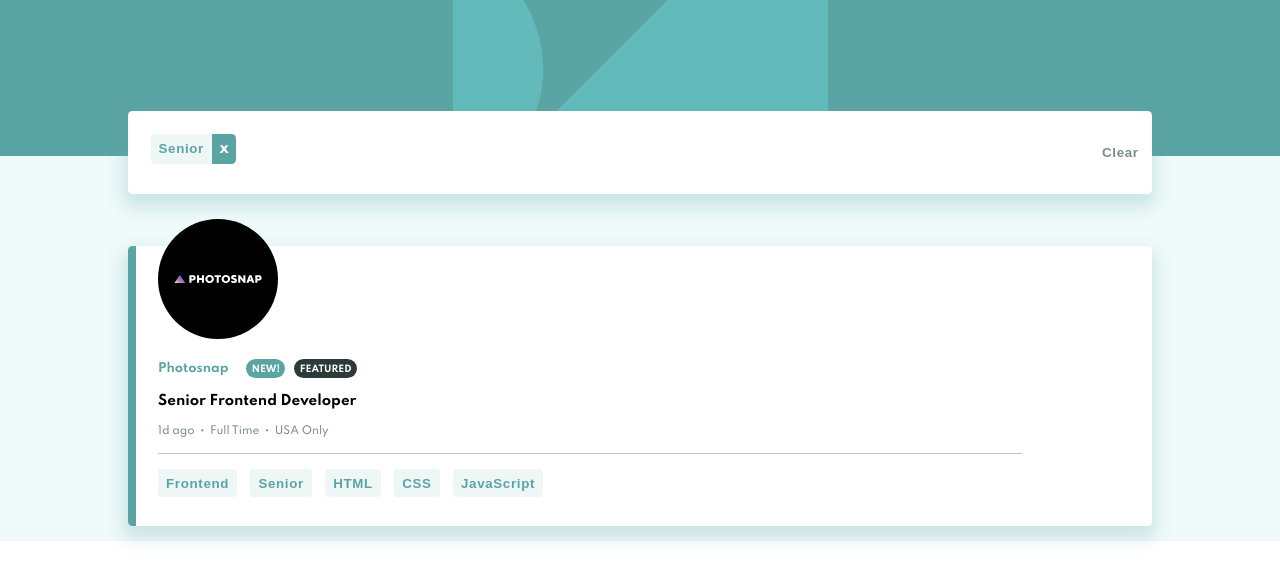
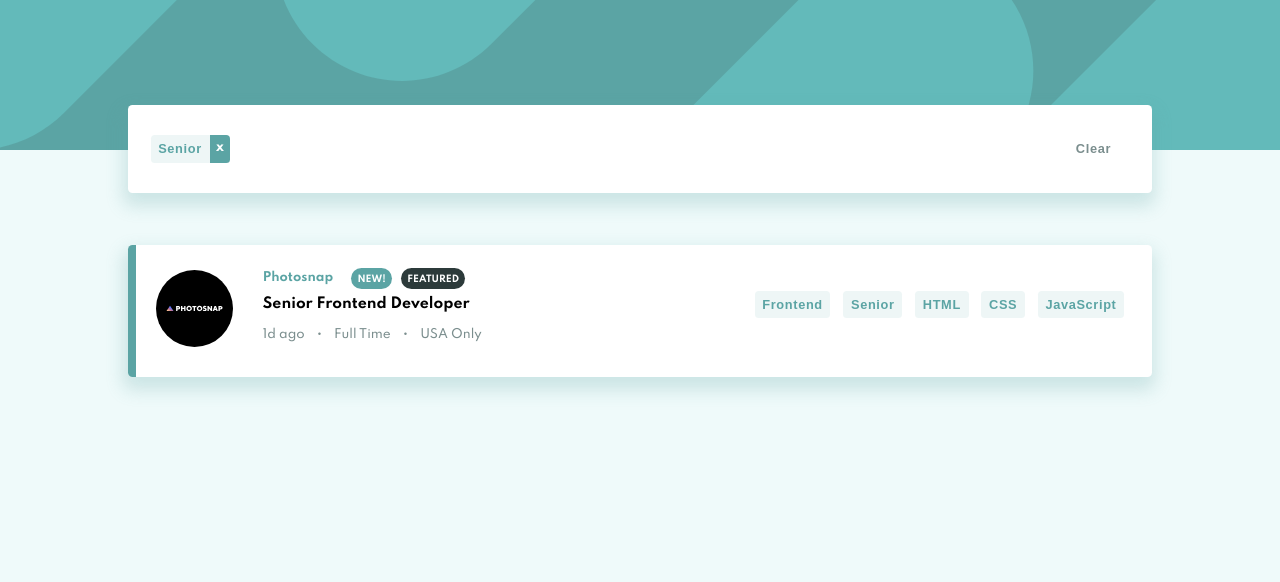
Before and after one commit to laura-2035/job-listings, a React (Create React App) app: page / in a window 1280 px wide. Both pictures are taken after a click on the button "Senior". Shown: the top 582 px of the page. Built offline with nearby package versions, Linux system fonts and the light colour scheme.

Commit message:
Filter, desktop layout

```diff
--- a/src/components/Button.jsx
+++ b/src/components/Button.jsx
@@ -2,7 +2,7 @@ import '../scss/components/Button.scss'
 import {useFilter} from '../providers/filter'
 
 
-export default (props) => {
+function Button (props){
 
     const { filters, setFilter } = useFilter()
 
@@ -25,12 +25,23 @@ export default (props) => {
         }
     }
 
+    const removeAll = () =>{
+
+        setFilter({
+            current: []
+        })
+    }
+
 
     if(props.op === 'add'){
         return <button className="filter" onClick={() => addFilter(props.value)}>{props.value}</button>
-    }else{
+    }else if(props.op === 'clear'){
+        return <button className="clear-button" onClick={() => removeAll()}>Clear</button>
+    }
+    else{
         return <div className="filter-block"><button className="filter" >{props.value}</button><span className="remove-filter" onClick={() => removeFilter(props.value)}>x</span></div>
 
     }
 
 }
+export default Button
--- a/src/components/Filter.jsx
+++ b/src/components/Filter.jsx
@@ -1,7 +1,7 @@
-import React, { useState } from 'react'
 import '../scss/components/Filter.scss'
 import { useFilter } from '../providers/filter'
 import Button from './Button'
+
 function Filter() {
 
     const { filters} = useFilter()
@@ -21,7 +21,7 @@ function Filter() {
                         {renderButtons()}
                         {/* <div className="filter-block"><button className="filter">HTML</button><span className="remove-filter">x</span></div> */}
                     </div>
-                    <button className="clear-button">Clear</button>
+                    <Button op="clear"></Button>
                 </div>
             )
         }else{
--- a/src/components/Job.jsx
+++ b/src/components/Job.jsx
@@ -1,35 +1,57 @@
-import React, { Component } from 'react'
+import { useState } from 'react'
 import JobData from '../data/data.json'
-import { FilterProvider, useFilter } from '../providers/filter'
+import { useFilter } from '../providers/filter'
 import '../scss/components/Job.scss'
 import Button from './Button'
-import Filter from './Filter'
+
 
 const Job = () => {
 
-	const { filters} = useFilter()
+	const { filters } = useFilter()
+
 	const filterList = [...filters.current]
 	const getJobs = () => {
-	const excludeColumns = ['id', 'company', 'logo', 'new', 'featured', 'position', 'postedAt', 'contract', 'location']
-		const getJobsByFilter = () =>{
-			if(filterList.length ===  0){
+		// const excludeColumns = ['id', 'company', 'logo', 'new', 'featured', 'position', 'postedAt', 'contract', 'location']
+		//Get jobs with filters
+		const getJobsByFilter = () => {
+			if (filterList.length === 0) {
 				return JobData.map((job) => {
+					//Adding tag to jobs objects
+					Object.assign(job, {
+						filters: [job.role, job.level, ...job.languages, ...job.tools]
+					})
+
 					return jobCardRender(job)
 				})
-			}else{
-				let filteredData
-				filterList.forEach((filterItem)=>{
-					filteredData = JobData.filter(item =>{
-						return Object.keys(item).some(key =>
-							excludeColumns.includes(key) ? false : item[key].toString().includes(filterItem)
-						)
+			} else {
+
+				return JobData.map((job) => {
+					//Adding tag to jobs objects
+					Object.assign(job, {
+						filters: [job.role, job.level, ...job.languages, ...job.tools]
 					})
-				} )
+					const jobHasFilters = filterList.every(fl => {
+						return job.filters.includes(fl)
+					})
 
-				return filteredData.map((job) => {
-					return jobCardRender(job)
+					return jobHasFilters ? jobCardRender(job) : false
+
 				})
+
+				// let filteredData
+				// // console.log('------------------Iteração do:', filterItem)
+				// filteredData = JobData.filter(item => {
+				// 	console.log('-------------Item ', item)
+				// 	return Object.keys(item).some(key => {
+				// 		console.log('==========Key ',key)
+				// 		return excludeColumns.includes(key) ? false : item[key].toString().includes(filterList)
+				// 	})
+				// })
+				// return filteredData.map((job) => {
+				// 	return jobCardRender(job)
+				// })
 			}
+
 		}
 		return (
 			<div className="job-wrapper">
@@ -76,8 +98,9 @@ const Job = () => {
 				{renderFeaturedCard()}
 				<div className="job-card-wrapper">
 					<div className="company-logo">
-						<img src={job.logo}></img>
+						<img src={job.logo} alt={job.company}></img>
 					</div>
+					<div className="info">
 						<div className="company-wrapper">
 							<p className="company-name">{job.company}</p>
 							{renderNew()}
@@ -93,6 +116,7 @@ const Job = () => {
 								<span><p>{job.contract}</p></span>
 								<span><p>&bull;</p></span>
 								<span><p>{job.location}</p></span>
+							</div>
 						</div>
 					</div>
 					<div className="divider"></div>
--- a/src/components/Teste.jsx
+++ b/src/components/Teste.jsx
@@ -1,56 +1,29 @@
-import React, { useContext, Component } from 'react'
-import { useFilter } from '../providers/filter'
+import { useState } from 'react'
+import JobData from '../data/data.json'
 
-const Teste = () => {
 
-    const { filter, setFilter } = useFilter()
+export default props =>{
 
-    //Apparently is working as intended...
-    const updateFilter = (param) => {
+    const [teste, setTesteState] = useState({
+        testes: []
+    })
 
-        const currentFilter = filter.current
-        if (!currentFilter.includes(param)) {
-
-            setFilter({
-                current: [...filter.current, param]
-            })
-
-        }
-
-    }
-    //Must be called on updateFilter, review this later
-    const renderButton = () => {
-        console.log(filter)
-        if (filter.current) {
-            return filter.current.map((current) => {
-                return <h1>Olá {current}</h1>
-            })
-
-        }
-
+    let aux = []
+    const dataFromTeste = () =>{
+        return JobData.map(jb =>{
+            let obj = {jb}
+            aux.push(obj)
+            aux = {
+                tags: 'teste'
+            }
+            console.log(aux)
+            return <div>{aux.tags}</div>
+        })
     }
 
-    const removeFilter = (param) => {
-        let newFilters = [...filter.current]
-        if (newFilters.includes(param)) {
-            const index = newFilters.indexOf(param)
-            newFilters.splice(index, 1)
-            setFilter({
-                current: [...newFilters]
-            })
-             console.log('Removed '+ param)
-        }
-    }
     return (
-        <div>
-            <button onClick={() => { updateFilter('Javascript') }}>Add Java</button>
-            <button onClick={() => { updateFilter('HTML') }}>Add HTML</button>
-            <button onClick={() => { updateFilter('CSS') }}>Add CSS</button>
-            <button onClick={() => { updateFilter('Node') }}>Add Node</button>
-            <button onClick={() => { removeFilter('HTML') }}>Remove HTML</button>
-            <button onClick={() => { removeFilter('Javascript') }}>Remove Javascript</button>
-            {renderButton()}
-        </div>
+        dataFromTeste()
     )
+
+
 }
-export default Teste
--- a/src/index.scss
+++ b/src/index.scss
@@ -7,25 +7,37 @@
     margin: 0;
     padding: 0;
 }
+html{
+    background-color: $bg-color;
+}
 body{
     font-size: 15px;
     font-family: 'Spartan', monospace;
     box-sizing: border-box;
+    height: 100vh;
 }
 
+#root{
+    height: 100%;
+}
+.container{
+    height: auto;
+    width: 100%;
 
-.container{
-    background-color: $bg-color;
-    height: 100%;
-    width: 100%;
+}
+.top-bg{
+    background-color: $primary-color;
+    background-image: url('./images/bg-header-mobile.svg');
+    background-repeat: no-repeat;
+    background-position-x: center;
+    background-size: cover;
+    min-height: 20%;
+    height: 10em;
+    margin-bottom: 5em;
+
+}
+@media (min-width: 375px){
     .top-bg{
-        background-color: $primary-color;
-        // background-image: url('./images/bg-header-mobile.svg');
-        // background-repeat: no-repeat;
-        // background-position-x: center;
-        width: 100%;
-        @include flexContent(center, center, row);
-        margin-bottom: 5em;
-
+        background-image: url('./images/bg-header-desktop.svg');
     }
 }
--- a/src/main/App.jsx
+++ b/src/main/App.jsx
@@ -1,17 +1,16 @@
 import Filter from '../components/Filter'
 import Job from '../components/Job'
 import backgroundImage from '../images/bg-header-mobile.svg'
+import {FilterProvider} from '../providers/filter'
 import Teste from '../components/Teste'
-import {FilterProvider} from '../providers/filter'
-
 function App(){
 
     return(
         <FilterProvider>
-            {/* <Teste></Teste> */}
+        {/* <Teste></Teste> */}
         <div className="container">
             <div className="top-bg">
-                <img src={backgroundImage}></img>
+                {/* <img src={backgroundImage}></img> */}
             </div>
             <main>
                 <Filter></Filter>
--- a/src/scss/components/Button.scss
+++ b/src/scss/components/Button.scss
@@ -1,5 +1,6 @@
 @import '../utils/typography';
 @import '../utils/variables';
+@import '../utils/animations';
 
 .filter{
     border: none;
@@ -11,5 +12,26 @@
         background-color: $primary-color;
         color: white;
         cursor: pointer;
+        animation: bounce 400ms;
+    }
+    &:active{
+        animation: bounce 200ms;
+
     }
 }
+.remove-filter{
+    background-color: $primary-color;
+    border-top-right-radius: .3em;
+    border-bottom-right-radius: .3em;
+    padding: .4em .5em;
+    &:hover{
+        background-color: $job-title-color;
+        cursor: pointer;
+
+    }
+}
+.clear-button{
+    border: none;
+    background-color: white;
+    margin: 0 4% 0 0;
+}
--- a/src/scss/components/Filter.scss
+++ b/src/scss/components/Filter.scss
@@ -11,19 +11,17 @@
     top: 0;
     box-shadow: -1px 9px 17px 4px rgba(91,164,164,0.24);
     @include flexContent(center, center, row);
+    animation: fadeIn 100ms;
+    &:after{
+        animation: fadeIn 100ms reverse;
+    }
     & > * {
         margin: 1.5em 1.5em 1em 1.5em;
     }
     .filters-wrapper{
         flex-grow: 1;
-        margin-right: 0;
+        margin-top: 2em;
     }
-    .clear-button{
-        border: none;
-        background-color: white;
-        margin: 0 1em 0 0;
-    }
-
 
 }
 
@@ -36,14 +34,5 @@
         border-top-right-radius: 0;
         border-bottom-right-radius: 0;
     }
-    .remove-filter{
-        background-color: $primary-color;
-        border-top-right-radius: .3em;
-        border-bottom-right-radius: .3em;
-        padding: .4em .5em;
-        &:hover{
-            background-color: $job-title-color;
-            cursor: pointer;
-        }
-    }
+
 }
--- a/src/scss/components/Job.scss
+++ b/src/scss/components/Job.scss
@@ -15,8 +15,9 @@
 
     .job-card-wrapper{
         flex-grow: 1;
+        margin-left: 2%;
         & > * {
-            margin: 1em 1.5em;
+            margin: 1.5em 1em;
         }
     }
     .company-wrapper{
@@ -29,7 +30,7 @@
             color: white;
             @include flexContent(center, center, column);
 
-            padding: .6em .6em .3em .6em;
+            padding: .7em .7em .4em .7em;
             text-align: center;
             margin-left: 1em;
 
@@ -45,7 +46,7 @@
     .company-logo{
         margin-top: -1.8em;
         img {
-            width: min(20%, 15vh);
+            width: max(3.5em, 8vw);
         }
     }
     .job-position:hover{
@@ -58,9 +59,9 @@
             margin-top: .5em;
             margin-bottom: 1em;
         }
-        .job-additional-info{
-            gap: .5em;
-        }
+    }
+    .job-additional-info{
+        gap: .5em;
     }
     .divider{
         width: 85%;
@@ -77,5 +78,30 @@
     margin: 0;
     border-top-left-radius: .3em;
     border-bottom-left-radius: .3em;
+}
 
+@media screen and (min-width: 960px){
+
+    .job-card{
+
+        .job-card-wrapper{
+            @include flexContent(center, flex-start, row);
+            .company-logo{
+                margin-top: 1.5em;
+                margin-left:0;
+                img {
+                    width: clamp(2em, 6vw, 30vh);
+                }
+            }
+            .info{
+                flex-grow: 1;
+            }
+        }
+        .job-additional-info{
+            gap: 1em;
+        }
+        .divider{
+            display: none;
+        }
+    }
 }
--- a/src/scss/utils/_typography.scss
+++ b/src/scss/utils/_typography.scss
@@ -14,35 +14,38 @@
 
 .company-name{
     color: $primary-color;
-    font-size: .8em;
+    font-size: clamp(.8em, .8vw, 30vh);
     font-weight: 700;
 }
 .job-tag{
     font-weight: 700;
     text-transform: uppercase;
-    font-size: 0.6em;
+    font-size: clamp(.6em, .6vw, 30vh);
 }
 .job-position{
-    font-size: .9em;
+    font-size: clamp(.9em, 1.1vw, 30vh);
 }
 .job-additional-info{
     color: $info-color;
     @include flexContent(center, flex-start, row);
-    font-size: 0.7em;
+    font-size: clamp(.8em, .8vw, 30vh);
 }
 .filter{
     color: $primary-color;
     font-weight: 700;
     letter-spacing: .05em;
+    font-size: clamp(.8em, 1vw, 30vh);
 }
 .remove-filter{
     font-weight: 700;
     color: white;
+    font-size: clamp(.8em, 1vw, 30vh);
 }
 .clear-button{
     font-weight: 700;
     letter-spacing: .05em;
     color: $info-color;
+    font-size: clamp(.8em, 1vw, 30vh);
 }
 .clear-button:hover{
     text-decoration: underline;
```
Also changed, not shown: src/scss/utils/_animations.scss (added, +8 -0 lines). Lines whose indentation alone changed are shown as unchanged.
